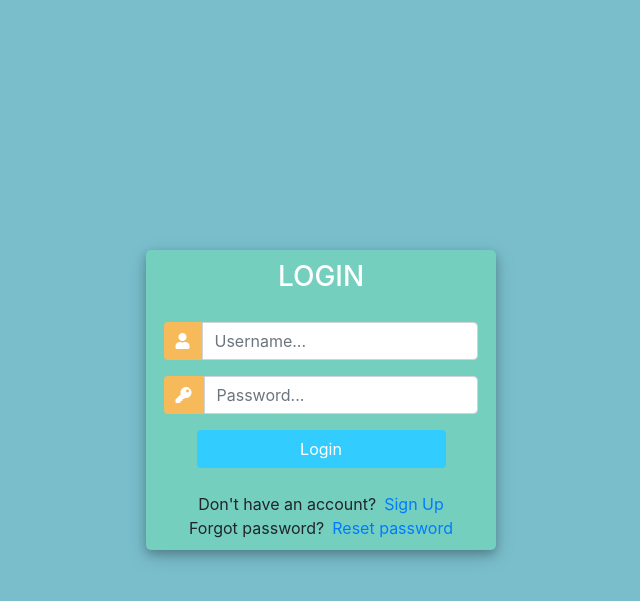
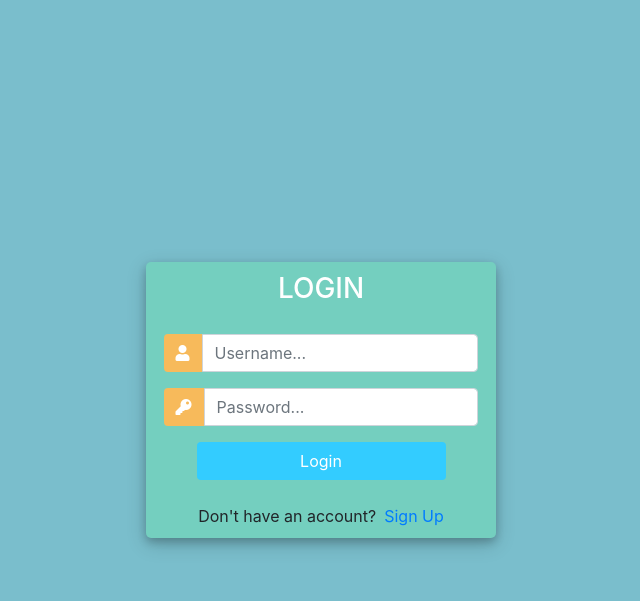
Before and after one commit to aliffauzi34/crm, a Django app: page /login/ in a window 1280 px wide. Shown: the top 601 px of the page, without its empty margins (319-959 px from the left). Run offline with Django 3.2, Linux system fonts and the light colour scheme; some libraries are stand-ins or nearby versions.

Commit message:
Update login.html

```diff
--- a/accounts/templates/accounts/login.html
+++ b/accounts/templates/accounts/login.html
@@ -118,9 +118,6 @@
 					<div class="d-flex justify-content-center links">
 						Don't have an account? <a href="{% url 'register' %}" class="ml-2">Sign Up</a>
 					</div>
-					<div class="d-flex justify-content-center links">
-						Forgot password? <a href="{% url 'reset_password' %}" class="ml-2">Reset password</a>
-					</div>
 
 				</div>
 			</div>
```
